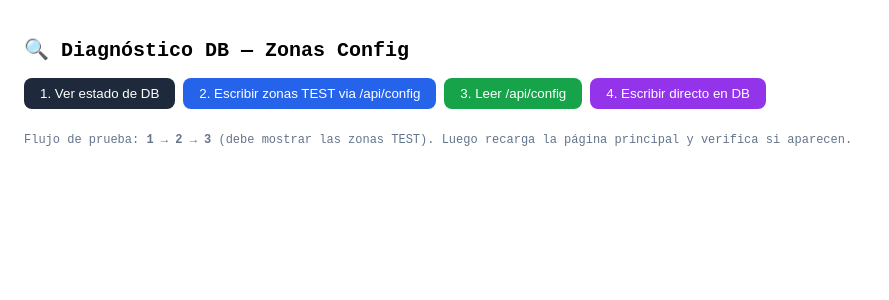
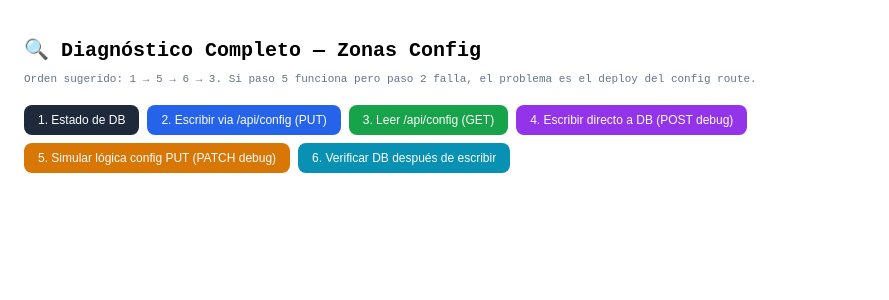
Before and after one commit to controlmajj-maker/segurmap-next, a Next.js app: page /diagnostico in a window 1280 px wide. Shown: the top 300 px of the page, without its empty margins (0-889 px from the left). Built offline with nearby package versions, Linux system fonts and the light colour scheme.

Commit message:
Add files via upload

```diff
--- a/app/diagnostico/page.tsx
+++ b/app/diagnostico/page.tsx
@@ -1,103 +1,115 @@
 "use client";
 import { useState } from "react";
+
+const TEST_ZONES = [
+  { id: "z1", name: "TEST Almacén", status: "PENDING", x: 5, y: 5, width: 38, height: 42, findings: {} },
+  { id: "z2", name: "TEST Producción", status: "PENDING", x: 48, y: 5, width: 47, height: 42, findings: {} },
+  { id: "z3", name: "TEST Nueva Zona", status: "PENDING", x: 5, y: 52, width: 38, height: 42, findings: {} },
+];
 
 export default function DiagnosticoPage() {
   const [result, setResult] = useState<any>(null);
   const [loading, setLoading] = useState(false);
-  const [testZones] = useState([
-    { id: "z1", name: "TEST Almacén", status: "PENDING", x: 5, y: 5, width: 38, height: 42, findings: {} },
-    { id: "z2", name: "TEST Producción", status: "PENDING", x: 48, y: 5, width: 47, height: 42, findings: {} },
-  ]);
 
-  async function runDiagnostic() {
+  const run = async (label: string, fn: () => Promise<any>) => {
     setLoading(true);
     try {
-      const res = await fetch("/api/debug-db");
-      const data = await res.json();
-      setResult({ type: "GET /api/debug-db", ...data });
+      const data = await fn();
+      setResult({ step: label, ...data });
     } catch (e: any) {
-      setResult({ error: e.message });
+      setResult({ step: label, error: e.message });
     }
     setLoading(false);
+  };
+
+  const steps = [
+    {
+      label: "1. Estado de DB",
+      color: "#1e293b",
+      fn: async () => {
+        const res = await fetch("/api/debug-db");
+        return res.json();
       }
-
-  async function testWrite() {
-    setLoading(true);
-    try {
-      // Write via config API
+    },
+    {
+      label: "2. Escribir via /api/config (PUT)",
+      color: "#2563eb",
+      fn: async () => {
         const res = await fetch("/api/config", {
           method: "PUT",
           headers: { "Content-Type": "application/json" },
-        body: JSON.stringify({ zones_config: JSON.stringify(testZones) }),
+          body: JSON.stringify({ zones_config: JSON.stringify(TEST_ZONES) }),
         });
-      const data = await res.json();
-      setResult({ type: "PUT /api/config", status: res.status, response: data });
-    } catch (e: any) {
-      setResult({ error: e.message });
+        const text = await res.text();
+        try { return { http_status: res.status, response: JSON.parse(text) }; }
+        catch { return { http_status: res.status, raw_response: text.substring(0, 500), parse_error: "Not valid JSON" }; }
       }
-    setLoading(false);
+    },
+    {
+      label: "3. Leer /api/config (GET)",
+      color: "#16a34a",
+      fn: async () => {
+        const res = await fetch("/api/config");
+        const text = await res.text();
+        try { return { http_status: res.status, response: JSON.parse(text) }; }
+        catch { return { http_status: res.status, raw_response: text.substring(0, 500), parse_error: "Not valid JSON" }; }
       }
-
-  async function testRead() {
-    setLoading(true);
-    try {
-      const res = await fetch("/api/config");
-      const data = await res.json();
-      setResult({ type: "GET /api/config", status: res.status, response: data });
-    } catch (e: any) {
-      setResult({ error: e.message });
-    }
-    setLoading(false);
-  }
-
-  async function testDirectWrite() {
-    setLoading(true);
-    try {
+    },
+    {
+      label: "4. Escribir directo a DB (POST debug)",
+      color: "#9333ea",
+      fn: async () => {
         const res = await fetch("/api/debug-db", {
           method: "POST",
           headers: { "Content-Type": "application/json" },
-        body: JSON.stringify({ zones: testZones }),
+          body: JSON.stringify({ zones: TEST_ZONES }),
         });
-      const data = await res.json();
-      setResult({ type: "POST /api/debug-db (direct write)", status: res.status, response: data });
-    } catch (e: any) {
-      setResult({ error: e.message });
+        return res.json();
       }
-    setLoading(false);
+    },
+    {
+      label: "5. Simular lógica config PUT (PATCH debug)",
+      color: "#d97706",
+      fn: async () => {
+        const res = await fetch("/api/debug-db", {
+          method: "PATCH",
+          headers: { "Content-Type": "application/json" },
+          body: JSON.stringify({ zones_config: JSON.stringify(TEST_ZONES) }),
+        });
+        return res.json();
       }
+    },
+    {
+      label: "6. Verificar DB después de escribir",
+      color: "#0891b2",
+      fn: async () => {
+        const res = await fetch("/api/debug-db");
+        return res.json();
+      }
+    },
+  ];
 
   return (
     <div style={{ padding: 24, fontFamily: "monospace", maxWidth: 900 }}>
-      <h1 style={{ fontSize: 20, marginBottom: 16 }}>🔍 Diagnóstico DB — Zonas Config</h1>
+      <h1 style={{ fontSize: 20, marginBottom: 8 }}>🔍 Diagnóstico Completo — Zonas Config</h1>
+      <p style={{ fontSize: 11, color: "#64748b", marginBottom: 20 }}>
+        Orden sugerido: 1 → 5 → 6 → 3. Si paso 5 funciona pero paso 2 falla, el problema es el deploy del config route.
+      </p>
 
       <div style={{ display: "flex", gap: 8, marginBottom: 24, flexWrap: "wrap" }}>
-        <button onClick={runDiagnostic} disabled={loading}
-          style={{ padding: "8px 16px", background: "#1e293b", color: "white", border: "none", borderRadius: 8, cursor: "pointer" }}>
-          {loading ? "..." : "1. Ver estado de DB"}
+        {steps.map(step => (
+          <button key={step.label} onClick={() => run(step.label, step.fn)} disabled={loading}
+            style={{ padding: "8px 14px", background: loading ? "#94a3b8" : step.color, color: "white",
+                     border: "none", borderRadius: 8, cursor: loading ? "not-allowed" : "pointer", fontSize: 12 }}>
+            {loading ? "..." : step.label}
           </button>
-        <button onClick={testWrite} disabled={loading}
-          style={{ padding: "8px 16px", background: "#2563eb", color: "white", border: "none", borderRadius: 8, cursor: "pointer" }}>
-          {loading ? "..." : "2. Escribir zonas TEST via /api/config"}
-        </button>
-        <button onClick={testRead} disabled={loading}
-          style={{ padding: "8px 16px", background: "#16a34a", color: "white", border: "none", borderRadius: 8, cursor: "pointer" }}>
-          {loading ? "..." : "3. Leer /api/config"}
-        </button>
-        <button onClick={testDirectWrite} disabled={loading}
-          style={{ padding: "8px 16px", background: "#9333ea", color: "white", border: "none", borderRadius: 8, cursor: "pointer" }}>
-          {loading ? "..." : "4. Escribir directo en DB"}
-        </button>
+        ))}
       </div>
-
-      <p style={{ fontSize: 12, color: "#64748b", marginBottom: 16 }}>
-        Flujo de prueba: <strong>1 → 2 → 3</strong> (debe mostrar las zonas TEST). Luego recarga la página principal y verifica si aparecen.
-      </p>
 
       {result && (
         <pre style={{
           background: "#0f172a", color: "#94a3b8", padding: 16, borderRadius: 8,
-          overflow: "auto", fontSize: 11, maxHeight: 600, whiteSpace: "pre-wrap",
-          wordBreak: "break-all"
+          overflow: "auto", fontSize: 11, maxHeight: 600, whiteSpace: "pre-wrap", wordBreak: "break-all"
         }}>
           {JSON.stringify(result, null, 2)}
         </pre>
```
Lines whose indentation alone changed are shown as unchanged.
